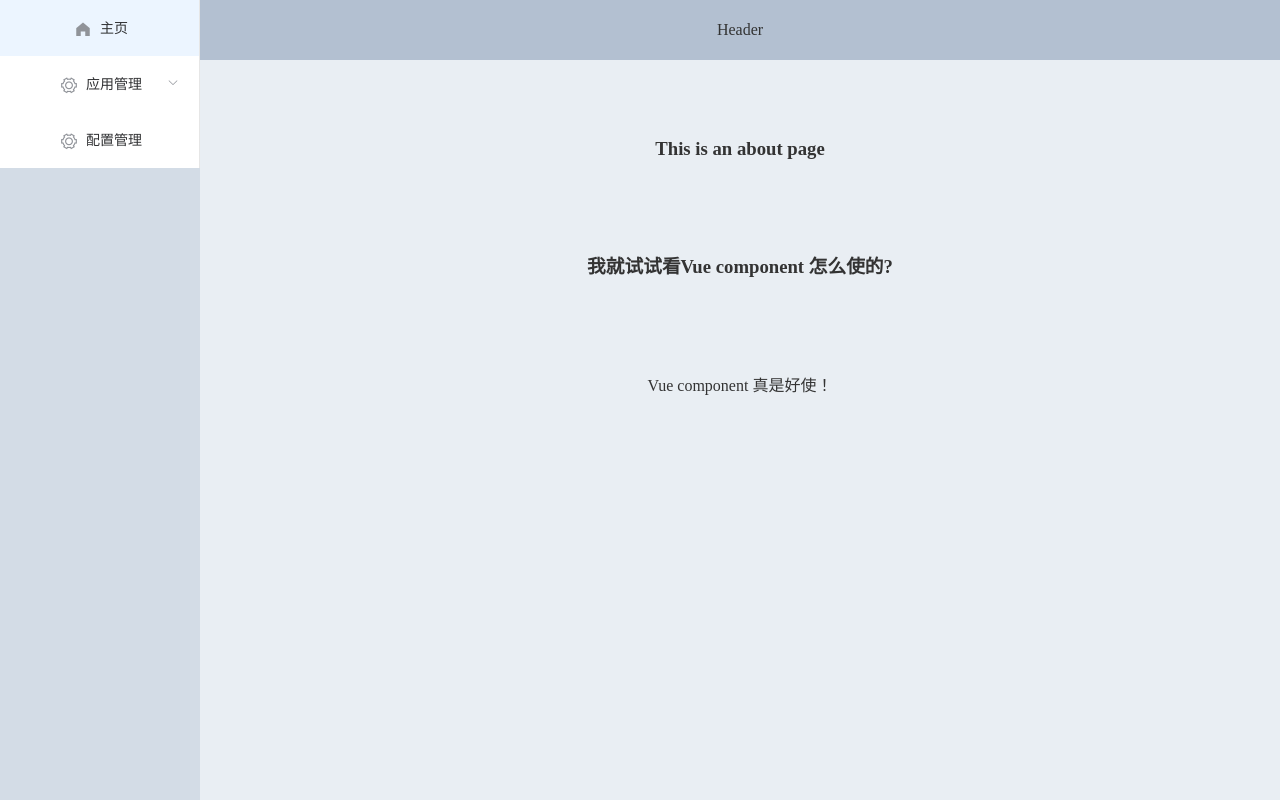
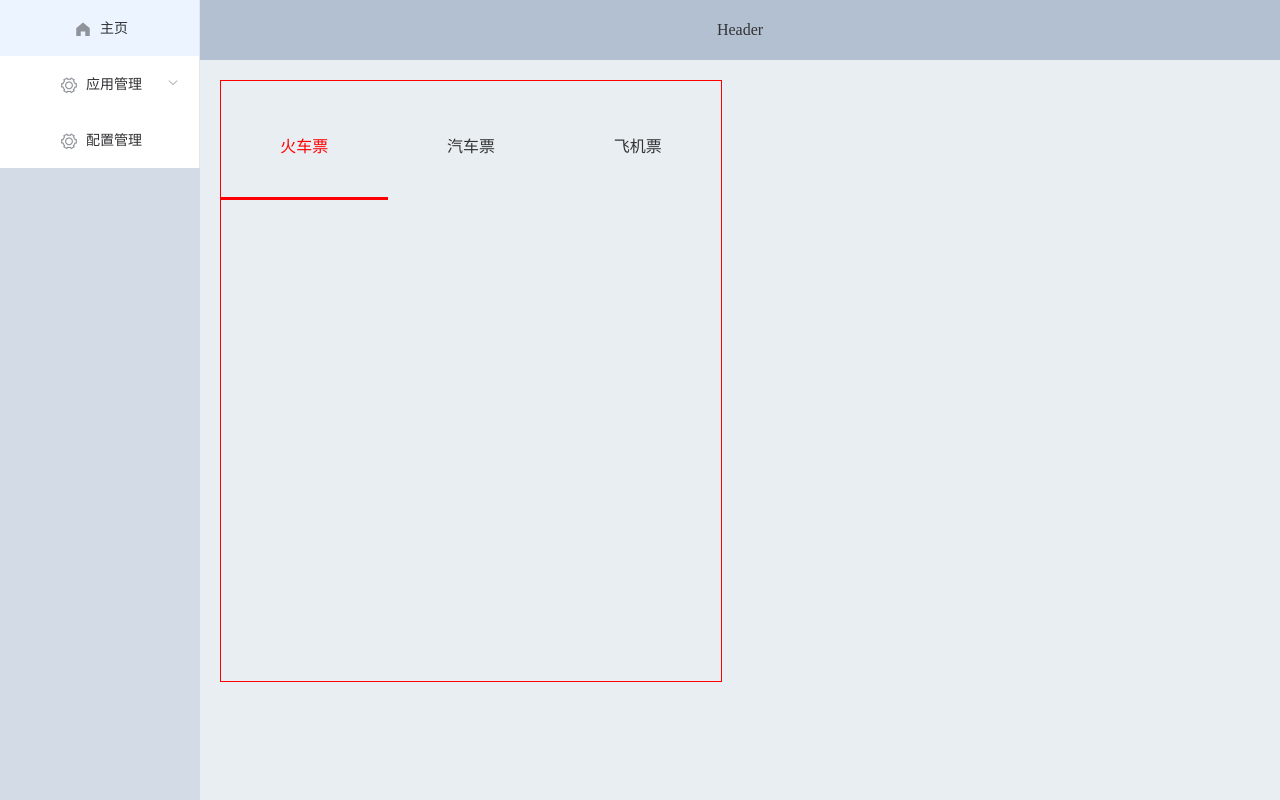
Before and after one commit to relzhao/onDevProject, a Vue app: page /#/about in a window 1280 px wide. Built offline with nearby package versions, Linux system fonts and the light colour scheme.

Commit message:
create study branch

```diff
--- /dev/null
+++ b/src/components/tabs/Tabs.vue
@@ -0,0 +1,38 @@
+<template >
+  <div class="tab">
+    <ul class="title flex">
+      <li
+        @click="activeIndex = i"
+        :class="{ active: i == activeIndex }"
+        v-for="(item, i) in titles"
+        :key="i"
+      >
+        {{ item }}
+      </li>
+    </ul>
+    <slot>w</slot>
+  </div>
+</template>
+<script>
+export default {
+  data() {
+    return {
+      activeIndex: 0,
+      titles: [],
+    };
+  },
+  watch: {
+    activeIndex(index) {
+      // index为 监测到的数据变化索引 即为所点击的DOM对象在序列中的索引
+      this.$children.forEach((r, i) => {
+        // r为遍历出的DOM对象，i为循环索引
+        if (i === index) r.show = true;
+        // 通过比较点击对象与循环索引比对 如一致则将当前点击对象show属性设为true 否则反之
+        else r.show = false; // r.show = i === index 可以这样简写
+      });
+    },
+  },
+};
+</script>
+<style lang="scss">
+</style>
--- /dev/null
+++ b/src/components/tabs/TabsItem.vue
@@ -0,0 +1,22 @@
+<template>
+  <div v-show="show">
+    <slot></slot>
+  </div>
+</template>
+<script>
+export default {
+  props: ["tab"],
+  data() {
+    return {
+      show: false,
+    };
+  },
+  created() {
+    // this.$parent.titles.push(this.tab);
+    // console.log(this.$parent.titles.push(123));
+    this.$parent.titles.push(this.tab); //通过铺设将子元素的tab赋值给父元素titles
+  },
+};
+</script>
+<style lang="scss">
+</style>
--- a/src/router/index.js
+++ b/src/router/index.js
@@ -15,7 +15,7 @@ const routes = [
       {
         path: "",
         name: "Dashboard",
-        component: () => import("../views/Home"),
+        component: () => import("../views/Home.vue"),
       },
     ],
   },
@@ -56,7 +56,7 @@ const routes = [
   {
     path: "/login",
     name: "login",
-    component: () => import("../views/login/login"),
+    component: () => import("../views/login/login.vue"),
   },
 ];
 
--- a/src/views/About.vue
+++ b/src/views/About.vue
@@ -1,16 +1,57 @@
 <template>
-  <div class="about" id="about">
-    <h1>This is an about page</h1>
-    <copdem study="Vue component" msg="好使！"></copdem>
+  <div>
+    <Tabs>
+      <tabs-item tab="火车票"> 1111 </tabs-item>
+      <tabs-item tab="汽车票"> 2222 </tabs-item>
+      <tabs-item tab="飞机票"> 3333 </tabs-item>
+    </Tabs>
+    <!-- <div class="tab">
+      <ul class="title flex">
+        <li
+          @click="activeIndex = i"
+          :class="{ active: i == activeIndex }"
+          v-for="(item, i) in titles"
+          :key="i"
+        >
+          {{ item }}
+        </li>
+      </ul>
+    </div> -->
   </div>
 </template>
 
 <script>
-import copdem from "../components/CopDem";
+import TabsItem from "../components/tabs/TabsItem";
+import Tabs from "../components/tabs/Tabs";
 export default {
   app: "about",
-  components: {
-    copdem,
+  data() {
+    return {
+      activeIndex: 0,
+      // titles: ["汽车票", "火车票", "飞机票"],
+    };
   },
+  components: { Tabs: Tabs, TabsItem: TabsItem },
 };
 </script>
+<style lang="scss">
+.tab {
+  width: 500px;
+  height: 600px;
+  border: 1px solid red;
+}
+.flex {
+  display: flex;
+  padding-inline-start: 0px;
+}
+.title li {
+  flex: 1;
+  text-align: center;
+  cursor: pointer;
+  list-style: none;
+}
+.title li.active {
+  border-bottom: 3px solid red;
+  color: red;
+}
+</style>
```
